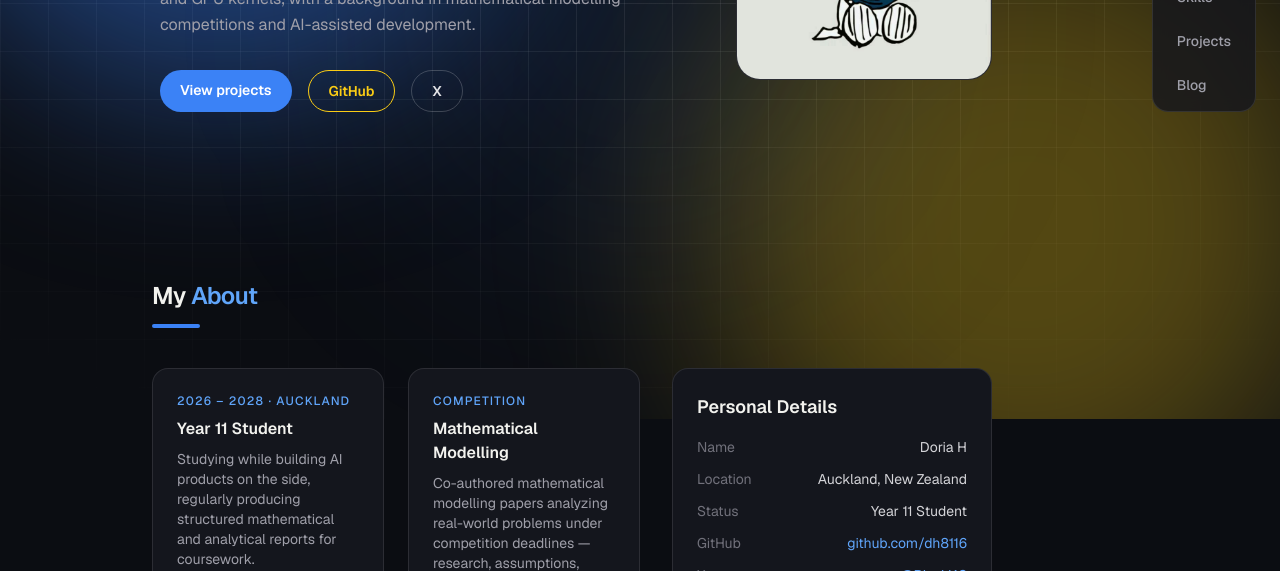
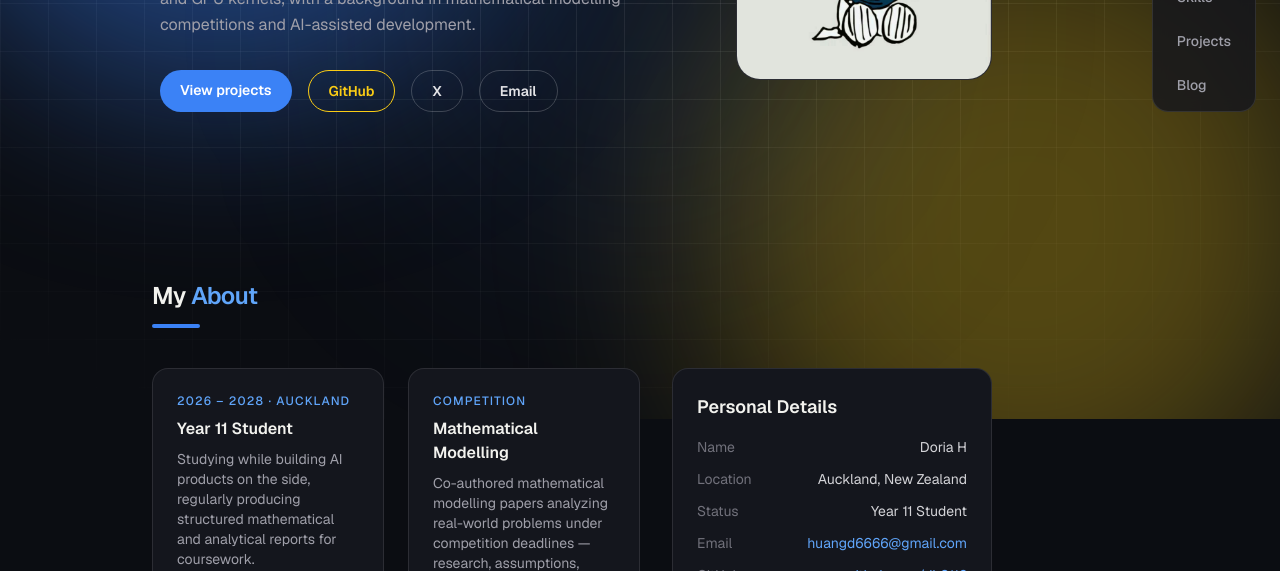
Before and after one commit to dh8116/dh8116.github.io, a Next.js app: page / in a window 1280 px wide. Shown: the part 381-952 px from the top of the page. Built offline with nearby package versions, Linux system fonts and the light colour scheme.

Commit message:
Add email contact link to hero and personal details card

```diff
--- a/src/app/page.tsx
+++ b/src/app/page.tsx
@@ -45,6 +45,12 @@ export default function Home() {
               className="rounded-full border border-white/20 px-5 py-2.5 text-sm font-semibold text-zinc-200 transition-colors hover:border-brand-blue-light hover:text-brand-blue-light"
             >
               X
+            </a>
+            <a
+              href={`mailto:${site.email}`}
+              className="rounded-full border border-white/20 px-5 py-2.5 text-sm font-semibold text-zinc-200 transition-colors hover:border-brand-blue-light hover:text-brand-blue-light"
+            >
+              Email
             </a>
           </div>
         </div>
--- a/src/components/PersonalDetailsCard.tsx
+++ b/src/components/PersonalDetailsCard.tsx
@@ -16,6 +16,17 @@ export default function PersonalDetailsCard() {
         <div className="flex justify-between gap-4">
           <dt className="text-zinc-500">Status</dt>
           <dd className="text-right text-zinc-300">{site.status}</dd>
+        </div>
+        <div className="flex justify-between gap-4">
+          <dt className="text-zinc-500">Email</dt>
+          <dd className="text-right">
+            <a
+              href={`mailto:${site.email}`}
+              className="text-brand-blue-light hover:underline"
+            >
+              {site.email}
+            </a>
+          </dd>
         </div>
         <div className="flex justify-between gap-4">
           <dt className="text-zinc-500">GitHub</dt>
--- a/src/data/site.ts
+++ b/src/data/site.ts
@@ -6,6 +6,7 @@ export const site = {
   status: "Year 11 Student",
   location: "Auckland, New Zealand",
   bio: "Year 11 student building AI companion apps, full-stack web platforms, and GPU kernels, with a background in mathematical modelling competitions and AI-assisted development.",
+  email: "huangd6666@gmail.com",
   github: "https://github.com/dh8116/",
   x: "https://x.com/RicaV42",
   avatar: "/avatar.jpeg",
```
